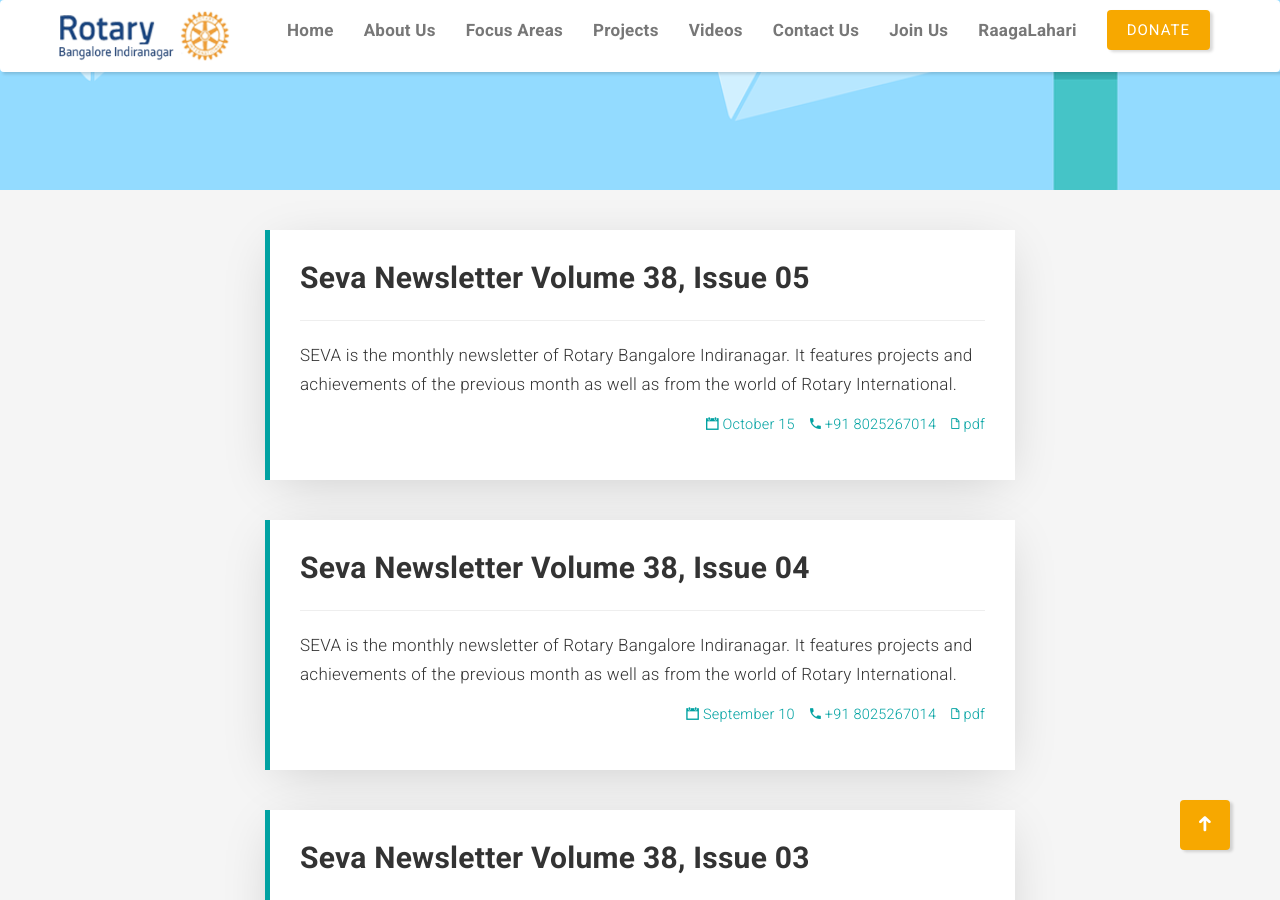
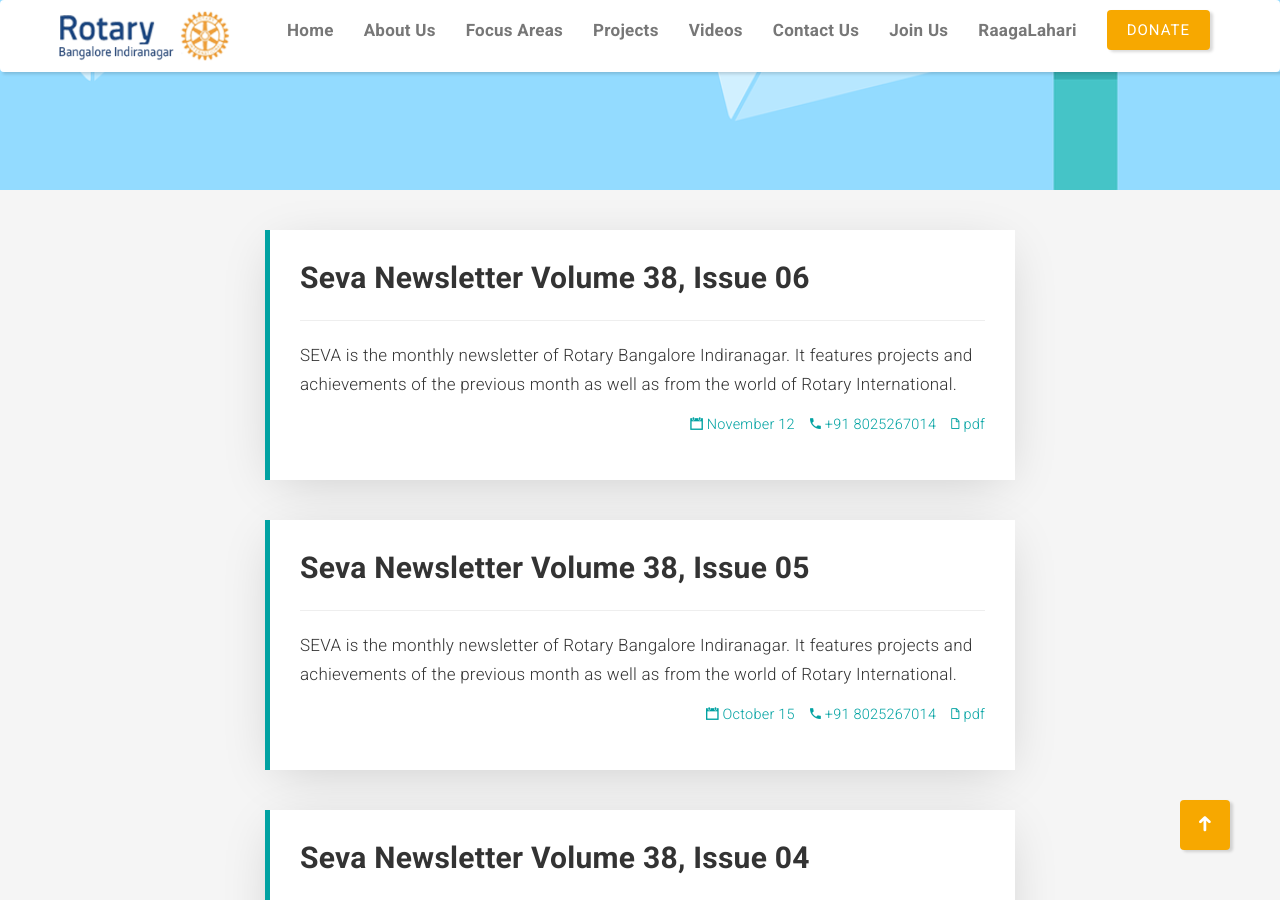
Before and after one commit to sharathdt/rtry, a Jekyll site: the page built from newsletters.html, in a window 1280 px wide and 900 px high, scrolled down 396 px. Built offline with Jekyll 4.4.1, drawn with Linux system fonts in a browser that asks for light colours; some web fonts are replaced; some of the changed text lies outside the part shown.

Commit message:
new newsletter

```diff
--- a/_data/newsletters.yml
+++ b/_data/newsletters.yml
@@ -50,3 +50,10 @@
   contact: '+91 8025267014'
   id: sep-10
   pdf: Seva05201819.pdf
+
+- title: Seva Newsletter Volume 38, Issue 06
+  description: 'SEVA is the monthly newsletter of Rotary Bangalore Indiranagar. It features projects and achievements of the previous month as well as from the world of Rotary International.'
+  date: November 12
+  contact: '+91 8025267014'
+  id: nov-12
+  pdf: Seva06201819.pdf
```
